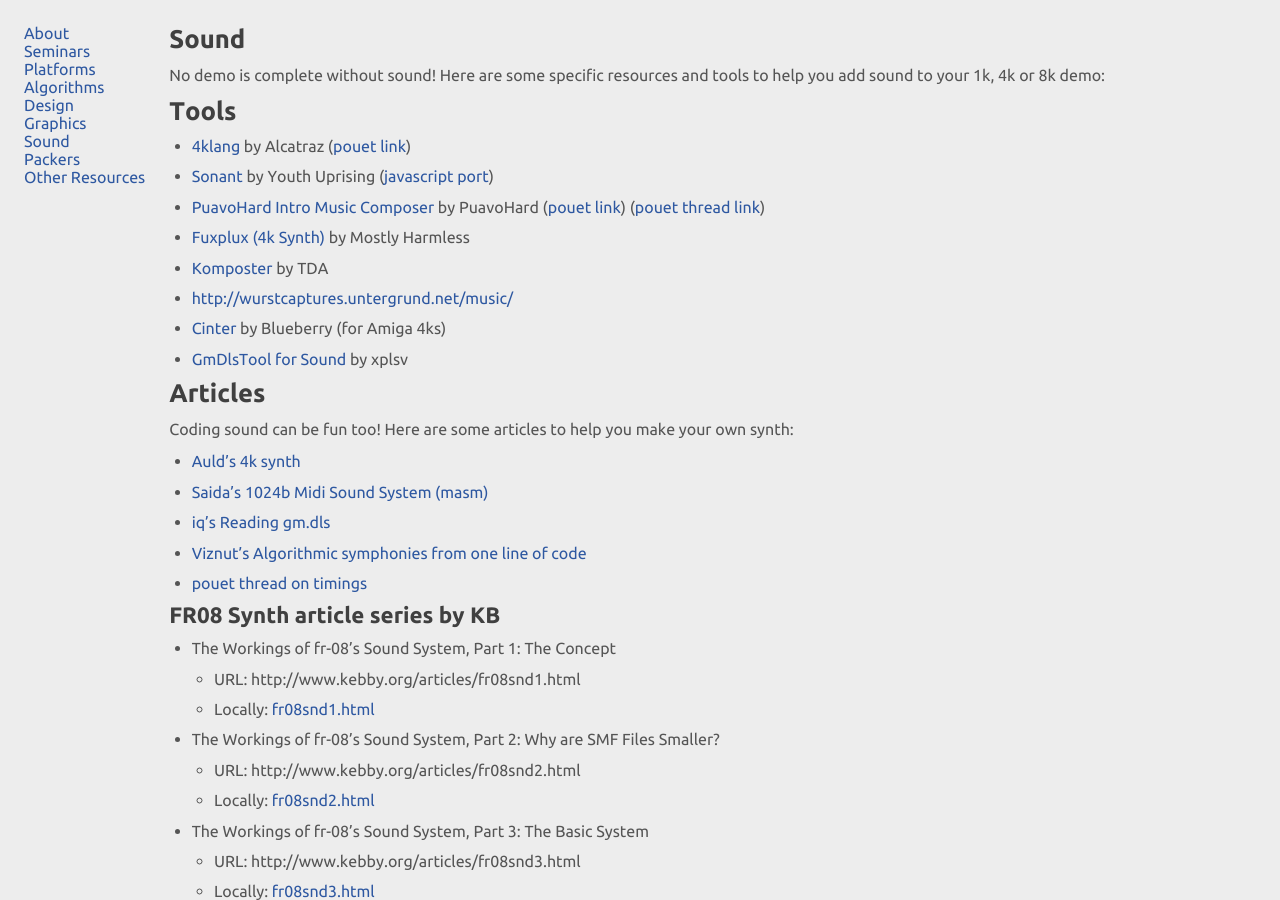
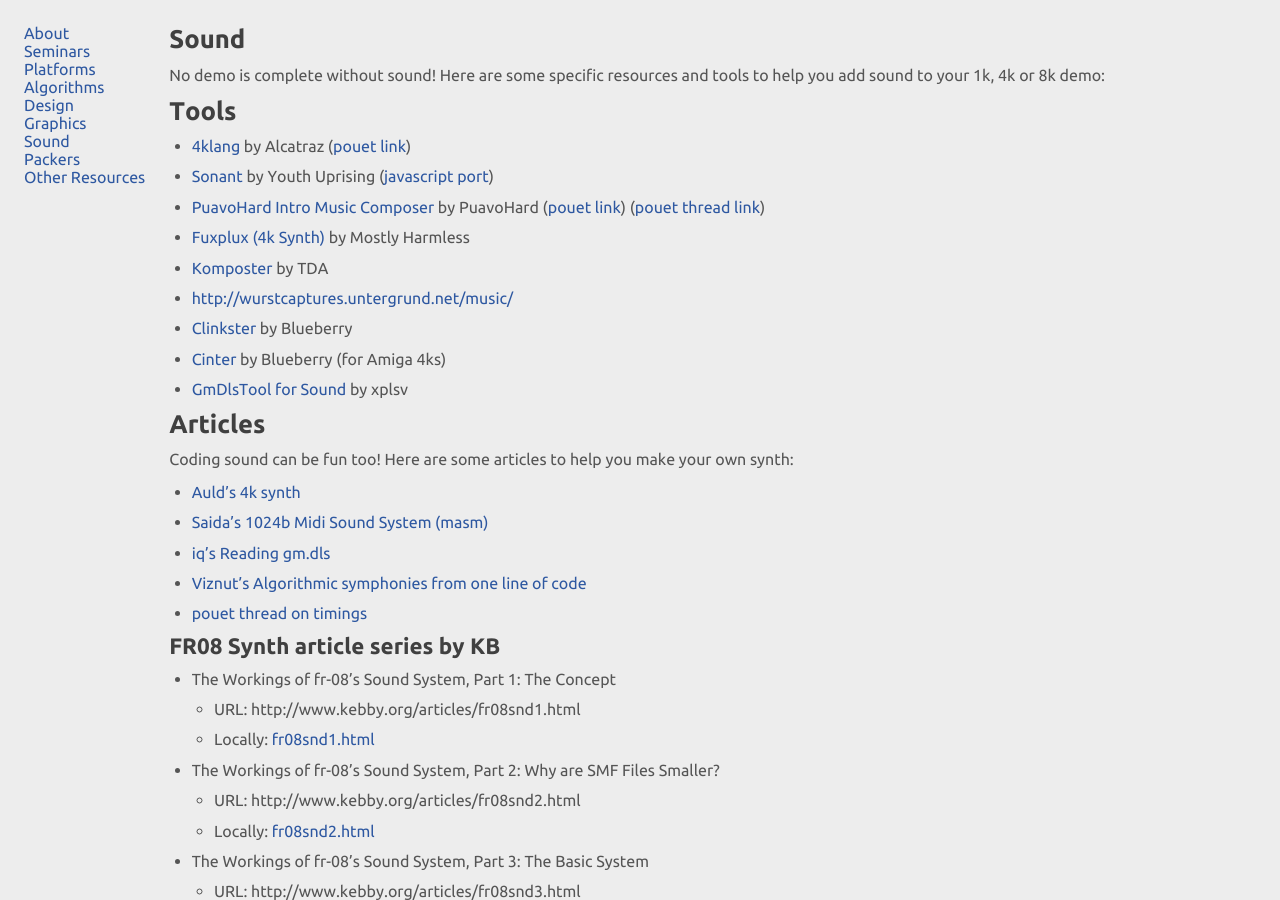
Before and after one commit to in4k/in4k.github.io, a Jekyll site: the page built from wiki/sound.markdown, in a window 1280 px wide and 900 px high. Built offline with Jekyll 4.4.1, drawn with Linux system fonts in a browser that asks for light colours.

Commit message:
Update sound.markdown

```diff
--- a/wiki/sound.markdown
+++ b/wiki/sound.markdown
@@ -13,6 +13,7 @@
 * [Fuxplux (4k Synth)](http://www.pouet.net/prod.php?which=13016) by Mostly Harmless
 * [Komposter](http://komposter.haxor.fi/) by TDA
 * [http://wurstcaptures.untergrund.net/music/](http://wurstcaptures.untergrund.net/music/)
+* [Clinkster](http://www.pouet.net/prod.php?which=61592) by Blueberry
 * [Cinter](https://bitbucket.org/askeksa/cinter) by Blueberry (for Amiga 4ks)
 * [GmDlsTool for Sound](http://www.pouet.net/prod.php?which=30541) by xplsv
 
```
